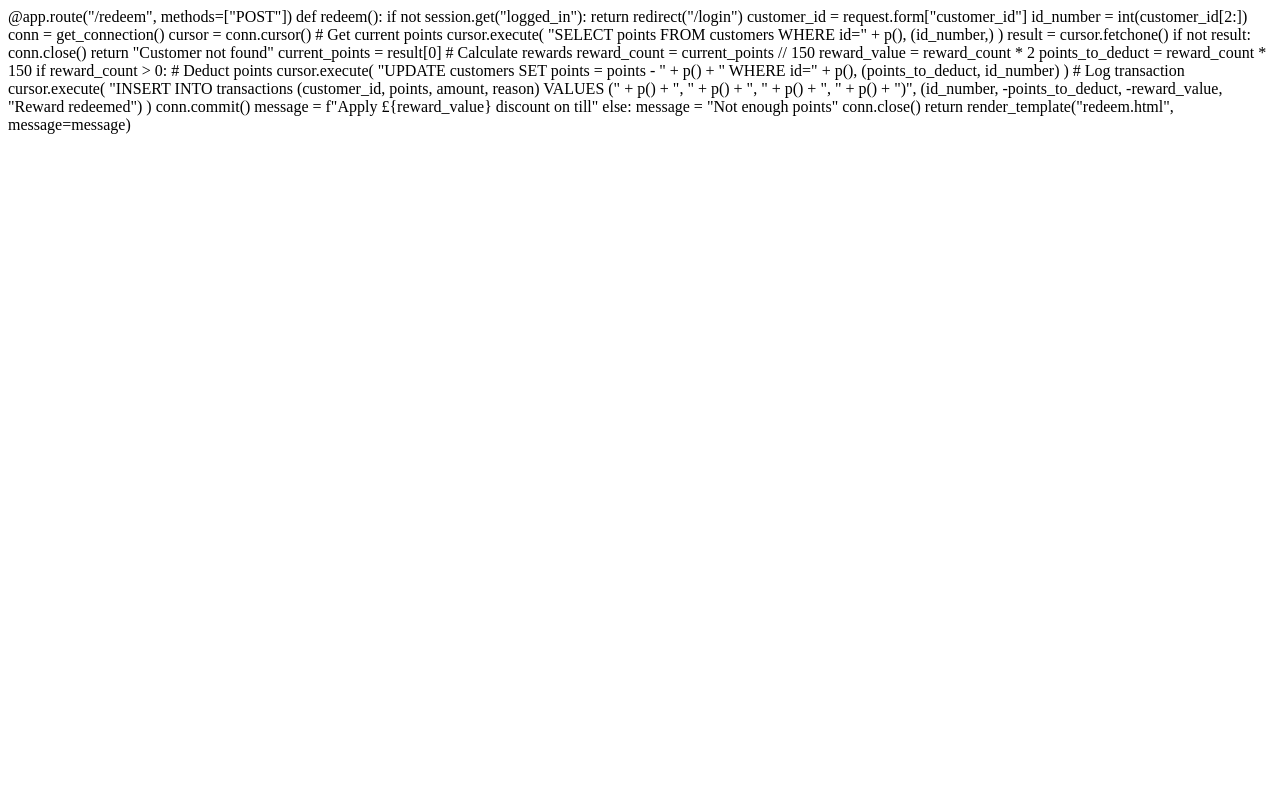
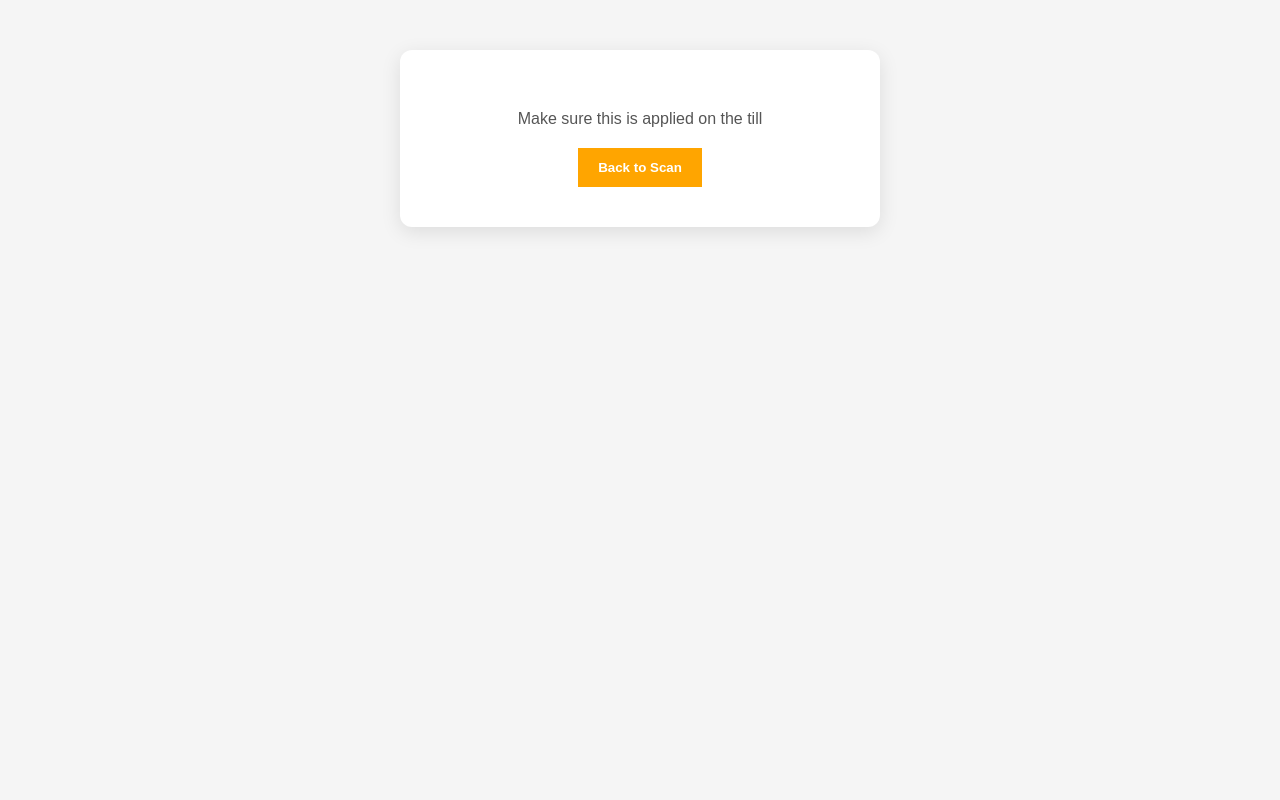
Before and after one commit to newportpetsuk-lab/newport-pets-loyalty, a Flask app: template templates/redeem.html in a window 1280 px wide. Run offline with Flask 3, Linux system fonts and the light colour scheme; the template is opened without the code that fills it, so the values that code supplies are empty; some libraries are stand-ins or nearby versions.

Commit message:
Update redeem.html

```diff
--- a/templates/redeem.html
+++ b/templates/redeem.html
@@ -1,56 +1,65 @@
-@app.route("/redeem", methods=["POST"])
-def redeem():
+<!DOCTYPE html>
+<html>
+<head>
+    <title>Redeem</title>
 
-    if not session.get("logged_in"):
-        return redirect("/login")
+    <style>
+        body {
+            font-family: Arial;
+            text-align: center;
+            background: #f5f5f5;
+        }
 
-    customer_id = request.form["customer_id"]
-    id_number = int(customer_id[2:])
+        .card {
+            background: white;
+            padding: 40px;
+            margin: 50px auto;
+            width: 400px;
+            border-radius: 12px;
+            box-shadow: 0 5px 20px rgba(0,0,0,0.1);
+        }
 
-    conn = get_connection()
-    cursor = conn.cursor()
+        .message {
+            font-size: 28px;
+            font-weight: bold;
+            color: #e53935;
+            margin-bottom: 20px;
+        }
 
-    # Get current points
-    cursor.execute(
-        "SELECT points FROM customers WHERE id=" + p(),
-        (id_number,)
-    )
+        .sub {
+            font-size: 16px;
+            color: #555;
+        }
 
-    result = cursor.fetchone()
+        button {
+            padding: 12px 20px;
+            background: orange;
+            border: none;
+            color: white;
+            font-weight: bold;
+            cursor: pointer;
+            margin-top: 20px;
+        }
+    </style>
+</head>
 
-    if not result:
-        conn.close()
-        return "Customer not found"
+<body>
 
-    current_points = result[0]
+<div class="card">
 
-    # Calculate rewards
-    reward_count = current_points // 150
-    reward_value = reward_count * 2
-    points_to_deduct = reward_count * 150
+    <div class="message">
+        {{ message }}
+    </div>
 
-    if reward_count > 0:
+    <div class="sub">
+        Make sure this is applied on the till
+    </div>
 
-        # Deduct points
-        cursor.execute(
-            "UPDATE customers SET points = points - " + p() + " WHERE id=" + p(),
-            (points_to_deduct, id_number)
-        )
+    <a href="/scan">
+        <button>Back to Scan</button>
+    </a>
 
-        # Log transaction
-        cursor.execute(
-            "INSERT INTO transactions (customer_id, points, amount, reason) VALUES ("
-            + p() + ", " + p() + ", " + p() + ", " + p() + ")",
-            (id_number, -points_to_deduct, -reward_value, "Reward redeemed")
-        )
+</div>
 
-        conn.commit()
-
-        message = f"Apply £{reward_value} discount on till"
-
-    else:
-        message = "Not enough points"
-
-    conn.close()
-
-    return render_template("redeem.html", message=message)
+</body>
+</html>
```
